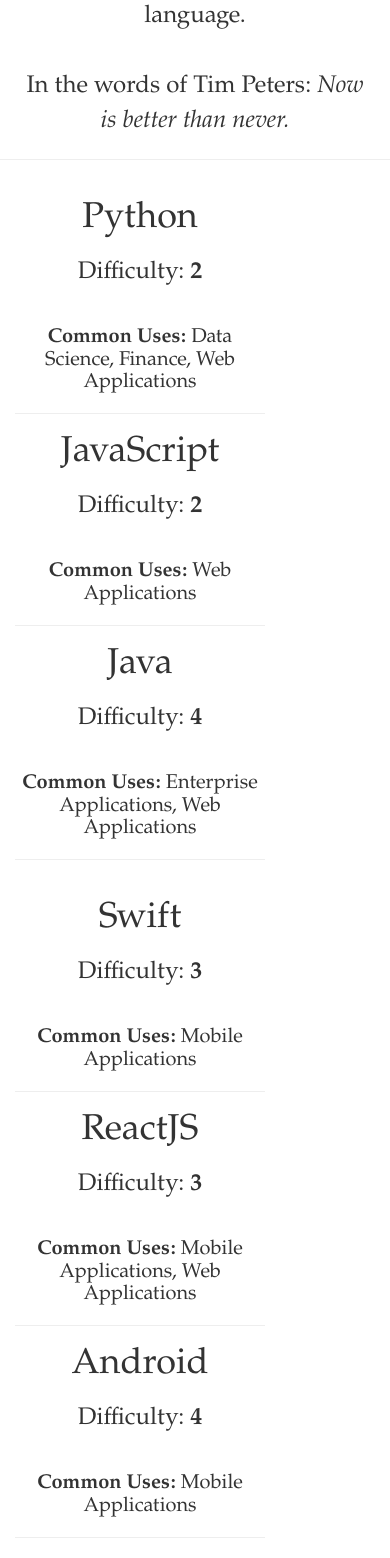
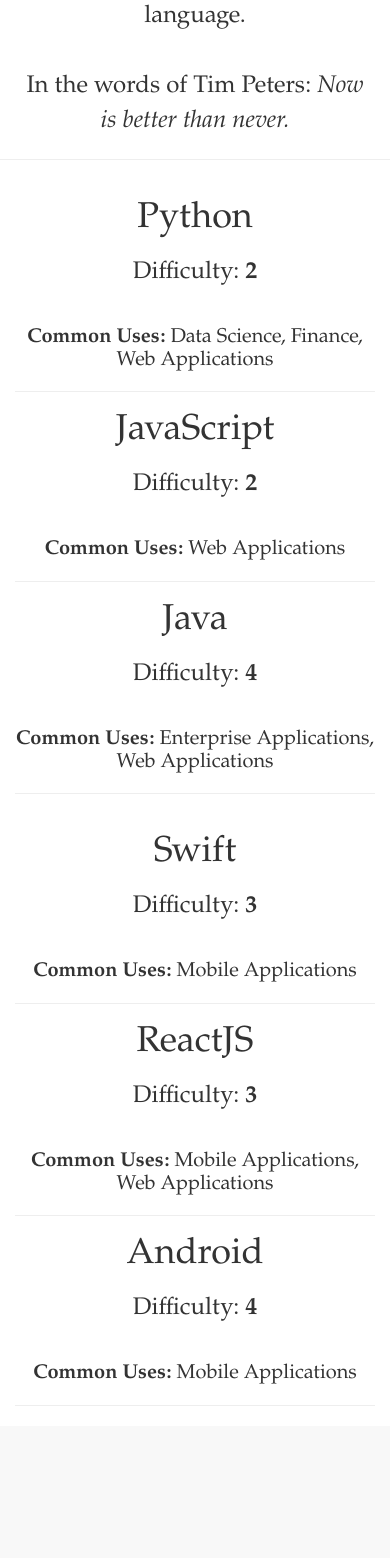
Before and after one commit to qetennyson/LangGuide, a Flask app: page / in a window 390 px wide. Shown: the part 293-1851 px from the top of the page. After the commit the page ends 1677 px from the top, so only its background shows below. Run offline with Flask 2, Linux system fonts and the light colour scheme; some libraries are stand-ins or nearby versions.

Commit message:
fixed alignment and mobile view

```diff
--- a/app/templates/index.html
+++ b/app/templates/index.html
@@ -21,9 +21,9 @@
     </div>
 
 
-    <div class="row " style="max-width: 900px; margin:auto;">
+    <div class="row " style="max-width: 900px; margin: 0 auto;">
         {% for language in languages %}
-        <div class="col-sm-4" style="width: 28rem;">
+        <div class="col-sm-4">
             <div class="card text-center">
             <div class="card-block border-light mb-3" style="margin-bottom: 10px;">
                 <h1 class="card-title">{{ language.lang_name }}</h1>
@@ -34,7 +34,7 @@
         </div>
         </div>
         {% if loop.index == 3 and not loop.last %}
-        </div><div class="row" style="max-width: 900px; margin:auto;">
+        </div><div class="row" style="max-width: 900px; margin: 0 auto;">
         {% endif %}
 
     {% endfor %}
```
